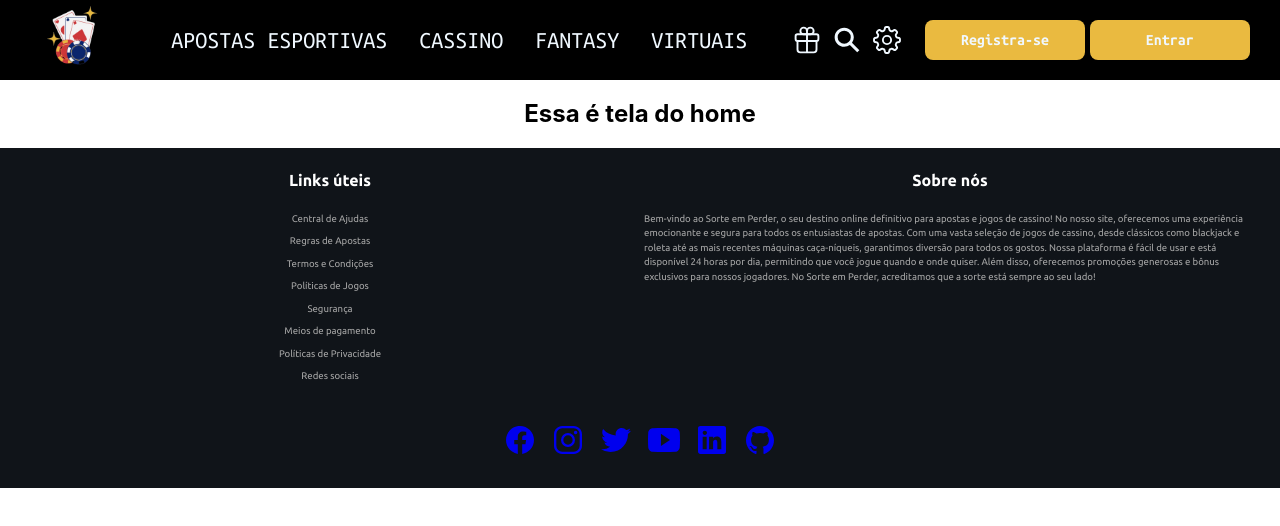
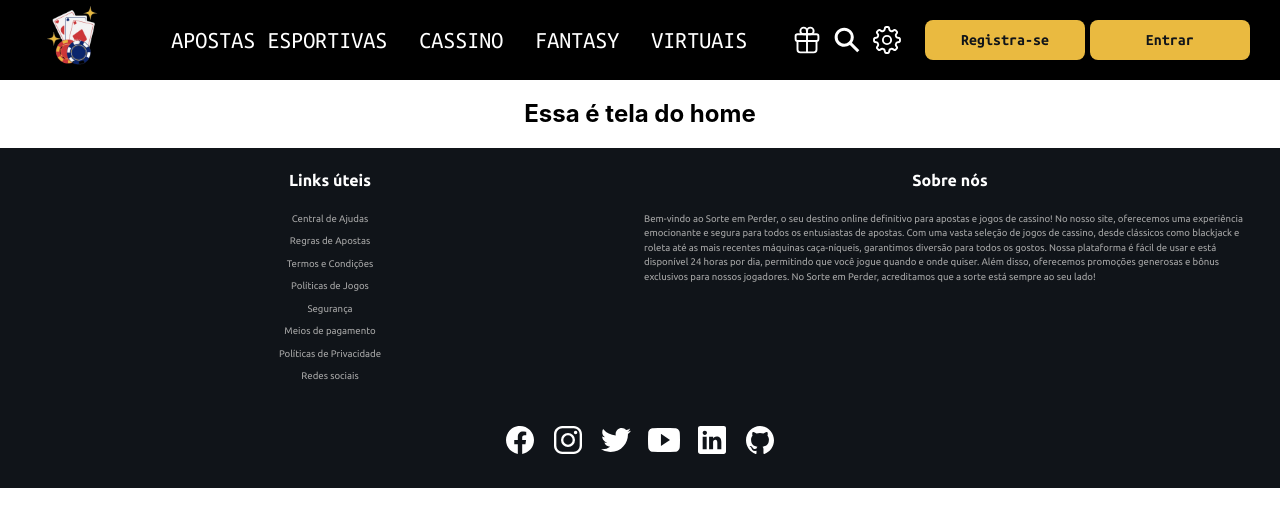
Before and after one commit to RomarioSantos-Oficial/Cassino.app, a React (Vite) app: page / in a window 1280 px wide. Shown: the top 526 px of the page. Built offline with nearby package versions, Linux system fonts and the light colour scheme.

Commit message:
Fonte das Letras de Footer e Herader

```diff
--- a/src/components/Footer/Footer.module.css
+++ b/src/components/Footer/Footer.module.css
@@ -52,11 +52,11 @@
     display: flex;
     gap: 1rem;
     font-size: 2rem;
-    color: var(--gray1);
 }
 
 .icon2 {
     cursor: pointer;
+    color: var(--white);
 }
 
 .icon2:hover {
--- a/src/components/Header/Header.module.css
+++ b/src/components/Header/Header.module.css
@@ -12,7 +12,7 @@
 
 .header a {
     font-size: 1.5rem;
-    color: aliceblue;
+    color: var(--white);
     text-decoration: none;
     padding: 1rem;
     height: auto;
@@ -37,7 +37,7 @@
 
 .icons {
     display: flex;
-    color: aliceblue;
+    color: var(--white);
 }
 
 .icon {
@@ -58,6 +58,7 @@
 
 .buttonsHome .entrar,
 .buttonsHome .registar {
+    color: var(--gray2);
     width: 160px;
     height: 40px;
     font-size: 1rem; /* Tamanho da fonte reduzido */
```
